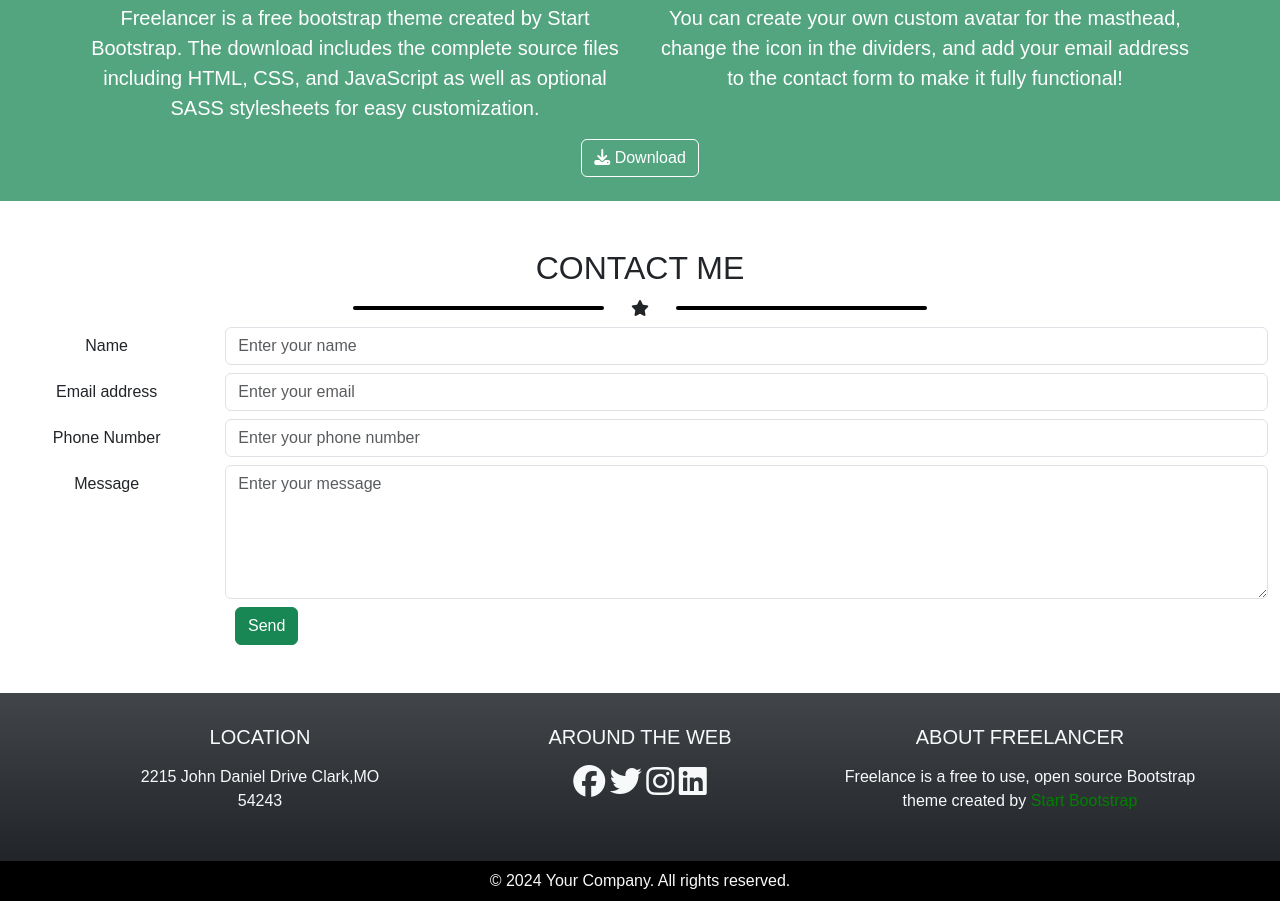
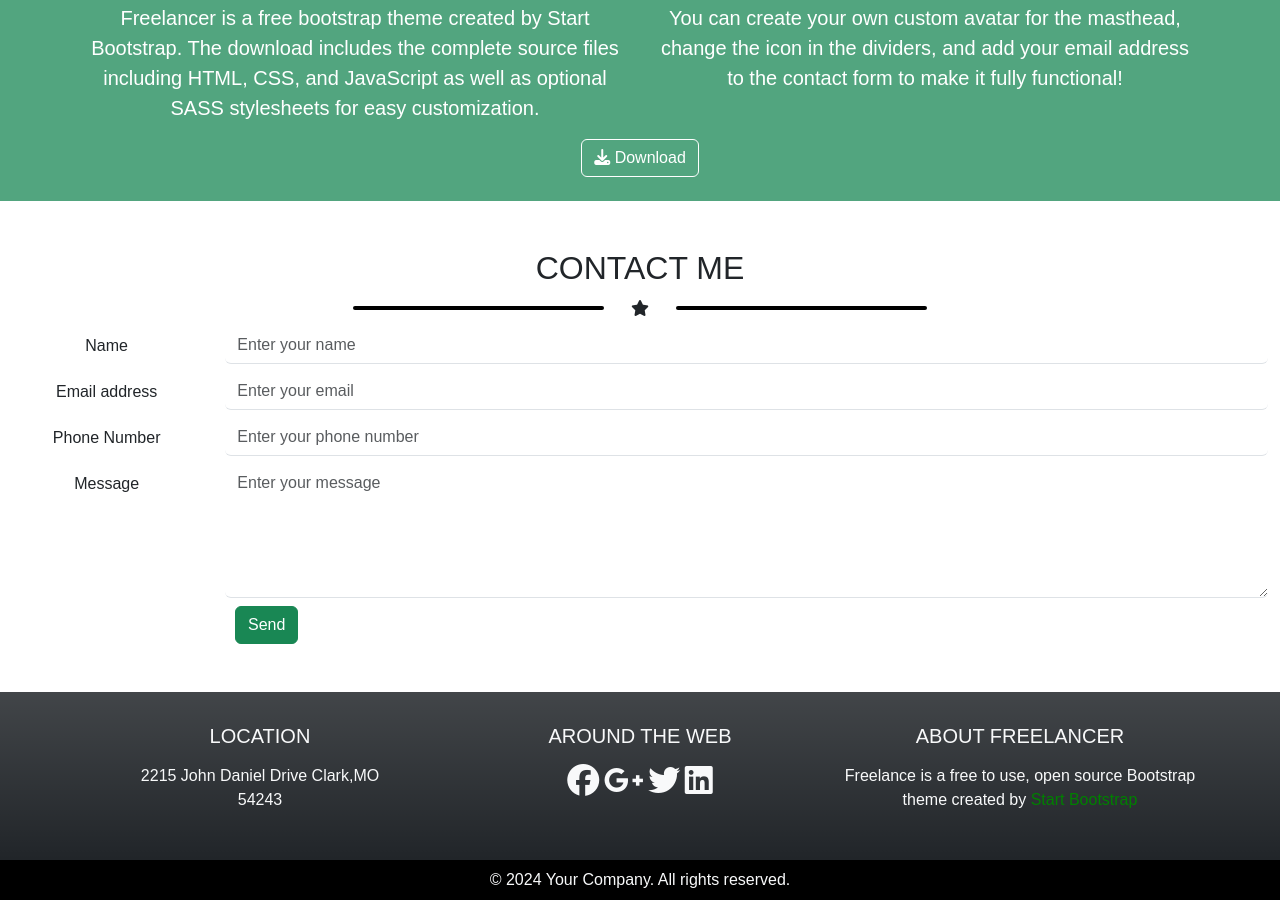
Before and after one commit to SimoneMenichetti/html-css-bootstrap-freelancer, a plain HTML site: page index.html in a window 1280 px wide. Shown: the part 1426-2327 px from the top of the page. Drawn offline with nearby package versions, Linux system fonts and the light colour scheme.

```diff
--- a/index.html
+++ b/index.html
@@ -216,9 +216,9 @@
                 <form>
     <!-- Name -->
                     <div class="form-group row mt-2">
-                        <label for="name" class="col-sm-2 col-form-label">Name</label>
+                        <label for="name" class="col-sm-2 col-form-label ">Name</label>
                         <div class="col-sm-10 ">
-                            <input type="text" class="form-control" id="name" placeholder="Enter your name" required>
+                            <input type="text" class="form-control border-0 border-bottom" id="name" placeholder="Enter your name" required>
                         </div>
                     </div>
 
@@ -226,7 +226,7 @@
                     <div class="form-group row mt-2">
                         <label for="email" class="col-sm-2 col-form-label">Email address</label>
                         <div class="col-sm-10">
-                            <input type="email" class="form-control" id="email" placeholder="Enter your email" required>
+                            <input type="email" class="form-control border-0 border-bottom" id="email" placeholder="Enter your email" required>
                         </div>
                     </div>
 
@@ -234,7 +234,7 @@
                     <div class="form-group row mt-2">
                         <label for="phone" class="col-sm-2 col-form-label">Phone Number</label>
                         <div class="col-sm-10">
-                            <input type="tel" class="form-control" id="phone" placeholder="Enter your phone number" required>
+                            <input type="tel" class="form-control border-0 border-bottom" id="phone" placeholder="Enter your phone number" required>
                         </div>
                     </div>
 
@@ -242,7 +242,7 @@
                     <div class="form-group row mt-2">
                         <label for="message" class="col-sm-2 col-form-label">Message</label>
                         <div class="col-sm-10">
-                            <textarea class="form-control" id="message" rows="5" placeholder="Enter your message" required></textarea>
+                            <textarea class="form-control border-0 border-bottom " id="message" rows="5" placeholder="Enter your message" required></textarea>
                         </div>
                     </div>
 
@@ -278,8 +278,8 @@
                             <h5 class="mb-3">AROUND THE WEB</h5>
                             <div>
                                 <a href="#" class="text-light mr-2 "><i class="fab fa-facebook fa-2x"></i></a>
-                                <a href="#" class="text-light mr-2"><i class="fab fa-twitter fa-2x"></i></a>
-                                <a href="#" class="text-light mr-2"><i class="fab fa-instagram fa-2x"></i></a>
+                                <a href="#" class="text-light mr-2"><i class="fa-brands fa-google-plus-g fa-2x"></i></a>
+                                <a href="#" class="text-light mr-2"><i class="fa-brands fa-twitter fa-2x"></i></a>
                                 <a href="#" class="text-light"><i class="fab fa-linkedin fa-2x"></i></a>
                             </div>
                         </div>
```
